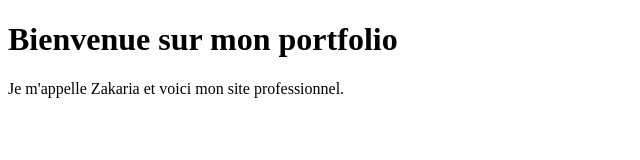
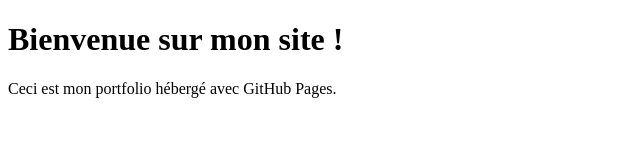
Before and after one commit to zakarichtebat/zakariachtebat.github.io, a plain HTML site: page index.html in a window 1280 px wide. Shown: the whole page, without its empty margins (0-640 px from the left). Drawn offline with Linux system fonts and the light colour scheme.

Commit message:
Update index.html

```diff
--- a/index.html
+++ b/index.html
@@ -1,11 +1,11 @@
 <!DOCTYPE html>
-<html lang="fr">
-<head>
-    <meta charset="UTF-8">
-    <title>Mon Portfolio</title>
-</head>
-<body>
-    <h1>Bienvenue sur mon portfolio</h1>
-    <p>Je m'appelle Zakaria et voici mon site professionnel.</p>
-</body>
+<html>
+  <head>
+    <meta charset="utf-8" />
+    <title>Zakaria Chetbat - Portfolio</title>
+  </head>
+  <body>
+    <h1>Bienvenue sur mon site !</h1>
+    <p>Ceci est mon portfolio hébergé avec GitHub Pages.</p>
+  </body>
 </html>
```
